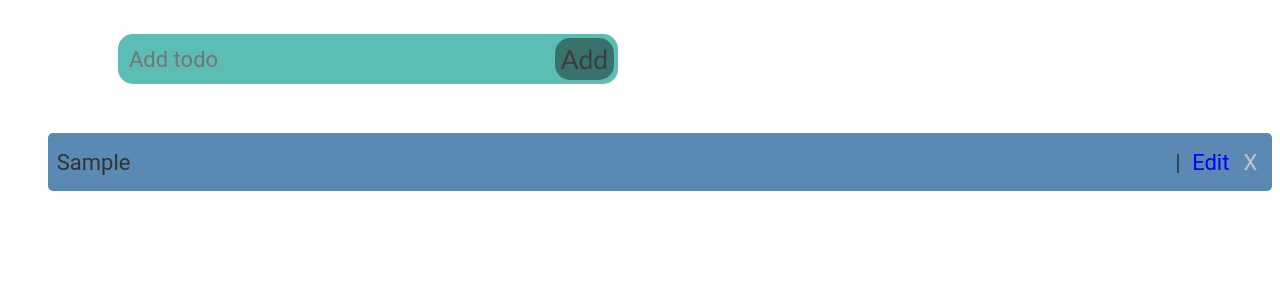
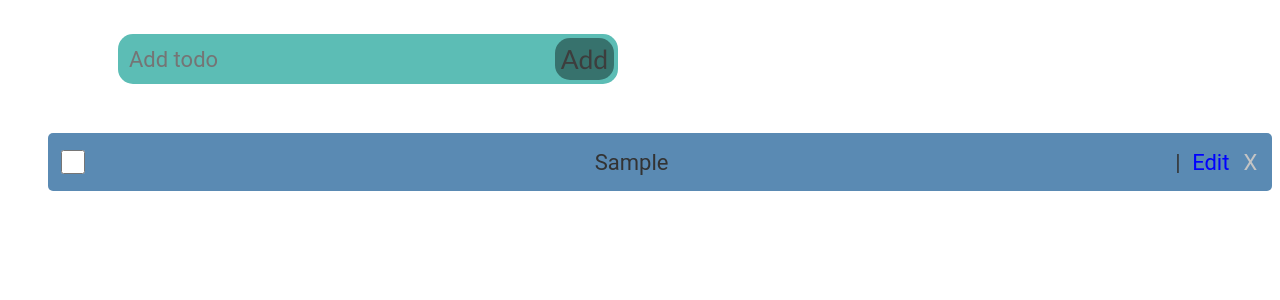
Before and after one commit to SeraphimKa/VueTodo, a Vue app: page / in a window 1280 px wide. Both pictures are taken after typing "Sample" into the empty fields and a click on the button "Add". Shown: the top 300 px of the page. Built offline with nearby package versions, Linux system fonts and the light colour scheme.

Commit message:
Added checkbox

```diff
--- a/src/components/TodoCard.vue
+++ b/src/components/TodoCard.vue
@@ -20,6 +20,7 @@ const editTodo = ref(false)
 
 <template>
     <li class="todo">
+        <input class="todo-checkbox" type="checkbox" v-model="todo.completed">
         <div>{{ todo.text }}</div>
         <div class=buttons> |
             <button class="edit" @click.prevent="editTodo=true">Edit</button>
@@ -49,6 +50,11 @@ const editTodo = ref(false)
     border-top: 1px solid rgb(92, 189, 181);
 }
 
+.todo-checkbox {
+    width: 1.1rem;
+    height: 1.1rem;
+}
+
 .edit {
     cursor: pointer;
     color: blue;
--- a/src/views/MainView.vue
+++ b/src/views/MainView.vue
@@ -2,10 +2,6 @@
 //components
 import AddTodo from '../components/AddTodo.vue';
 import TodoCardList from '../components/TodoCardList.vue';
-
-
-
-
 
 </script>
 
```
